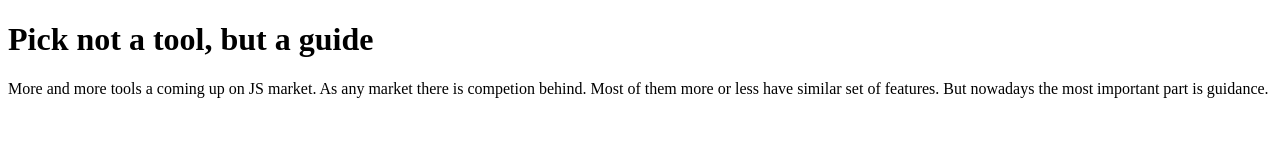
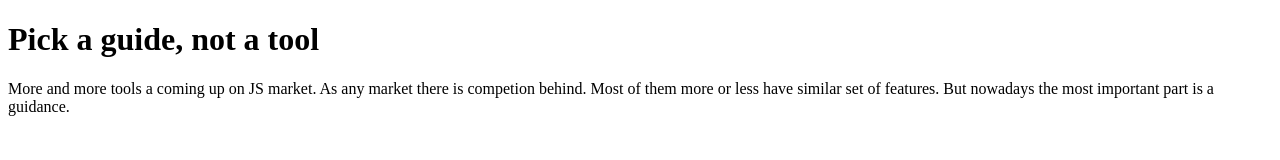
Before and after one commit to dmitrika/dmitrika.github.io, a plain HTML site: page blog/guidance.html in a window 1280 px wide. Drawn offline with Linux system fonts and the light colour scheme.

```diff
--- a/blog/guidance.html
+++ b/blog/guidance.html
@@ -8,13 +8,13 @@
   </head>
   <body>
     <header>
-      <h1>Pick not a tool, but a guide</h1>
+      <h1>Pick a guide, not a tool</h1>
     </header>
 
     <article>
       More and more tools a coming up on JS market. As any market there is
       competion behind. Most of them more or less have similar set of features.
-      But nowadays the most important part is guidance.
+      But nowadays the most important part is a guidance.
     </article>
   </body>
 </html>
```
Also changed, not shown: index.html (+6 -0 lines).
